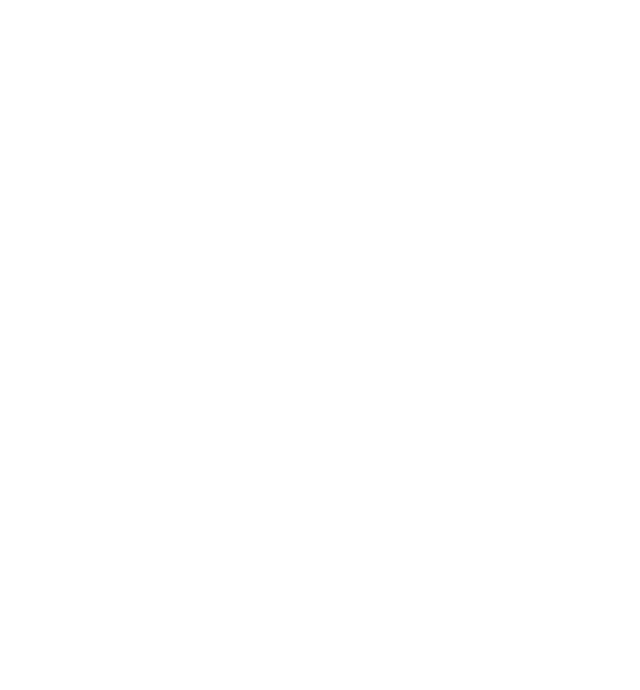
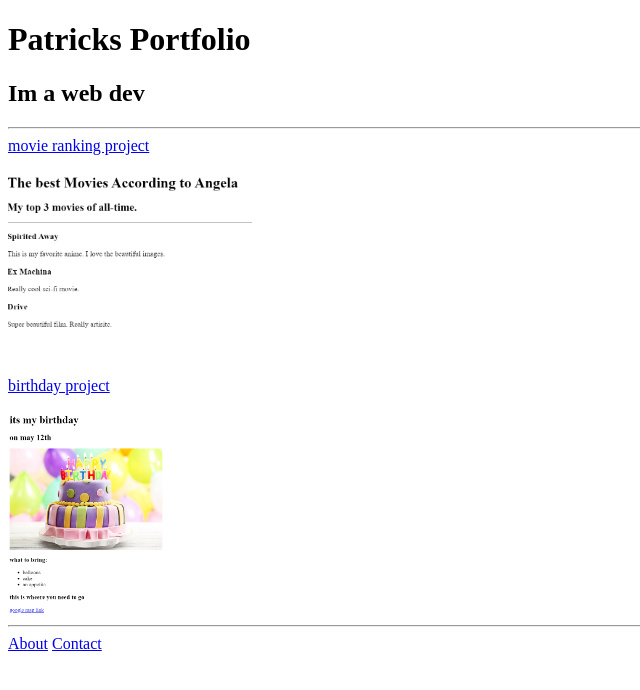
Before and after one commit to pdpdh23/my-portfolio, a plain HTML site: page index.html in a window 1280 px wide. Shown: the whole page, without its empty margins (0-640 px from the left). Drawn offline with Linux system fonts and the light colour scheme.

Commit message:
Add files via upload

```diff
--- a/index.html
+++ b/index.html
@@ -1,5 +1,28 @@
 <!-- TODO 1: Create the HTML Boilerplate -->
-
+<!DOCTYPE html>
+<html lang="en">
+    <header>
+        <meta charset="UTF-8" />
+        <title>my own site</title>
+    </header>
+    <body>
+        <h1>Patricks Portfolio</h1>
+        <h2>Im a web dev</h2>
+        <hr/>
+        <a href="./public/movielist.html">movie ranking project</a>
+        <br/>
+        <br/>
+        <img src="./assets/images/movies_screen.png" height="200px"/>
+        <br/>
+        <a href="./public/birthday.html">birthday project</a>
+        <br/>
+        <br/>
+        <img src="./assets/images/birthday_screen.png" height="200px"/>
+        <hr/>
+        <a href="./public/about.html">About</a>
+        <a href="./public/contact.html">Contact</a>
+    </body>
+</html>
 <!-- TODO 2: Add Your previous projects' HTML into the public folder -->
 
 <!-- TODO 3: Take screenshots of your project previews and add the images to the images folder -->
```
